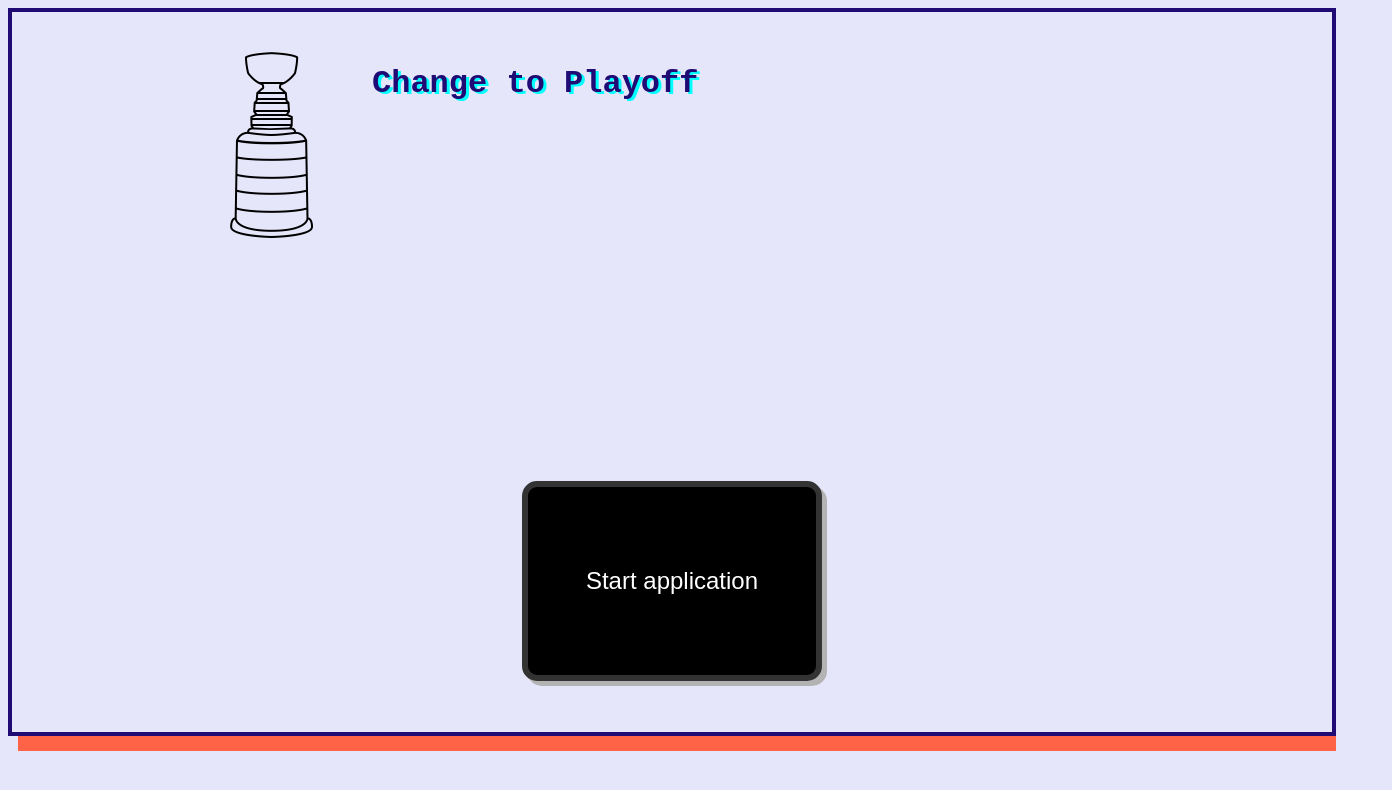
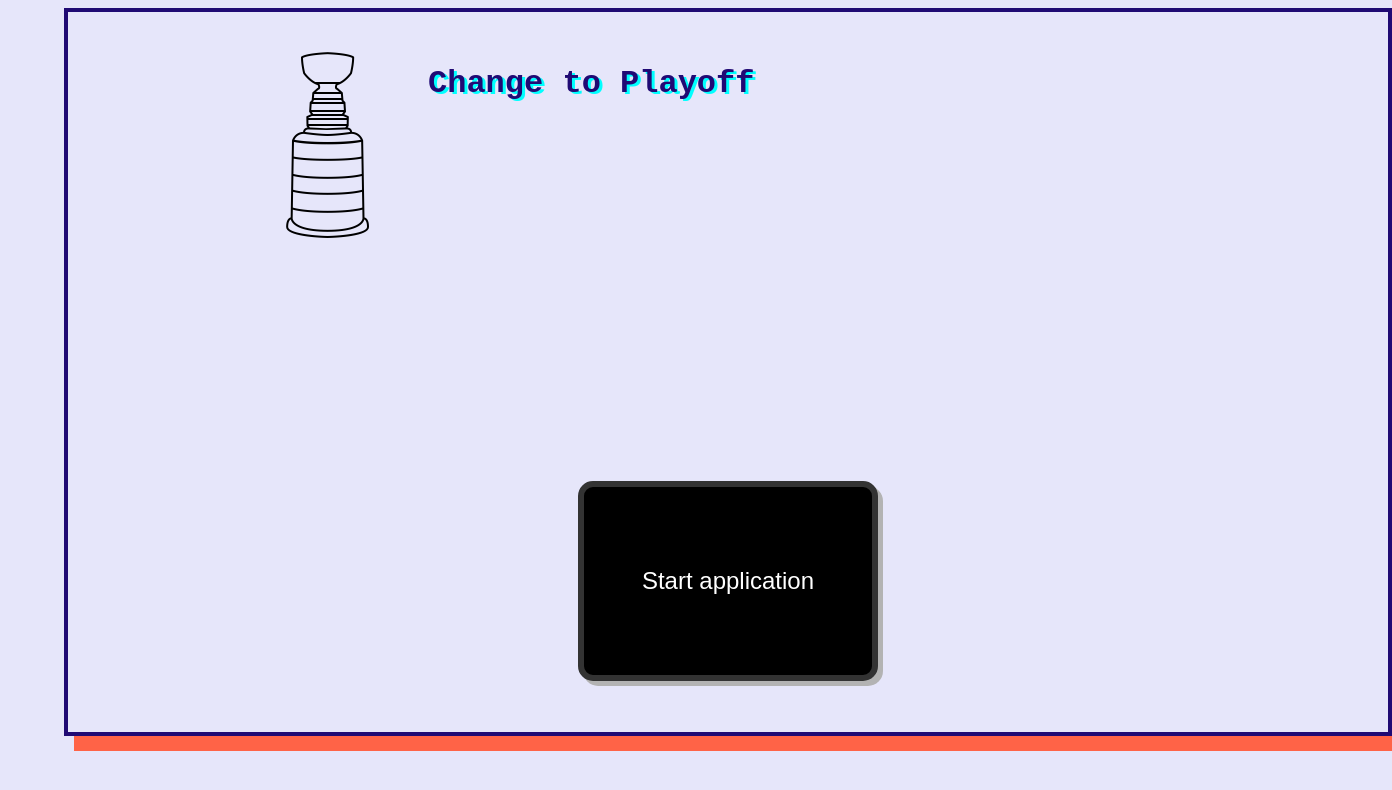
Before and after one commit to Hiipivahalko/playoff-chance-frontend, a React (Create React App) app: page / in a window 1280 px wide. Shown: the top 790 px of the page, 1392 px wide, since content can reach past the window. Built offline with nearby package versions, Linux system fonts and the light colour scheme.

Commit message:
litle fixes

```diff
--- a/src/App.js
+++ b/src/App.js
@@ -40,7 +40,7 @@ const Main = () => {
     //history.push('/')
   }
 
-  console.log(start);
+  //console.log(start);
 
   if (start) {
     return <Redirect to="/teams" />
--- a/src/components/Team.js
+++ b/src/components/Team.js
@@ -21,7 +21,8 @@ const Team = () => {
 
   useEffect( async () => {
     try {
-      const res = await axios.get(`http://localhost:5000/api/teams`)
+      console.log('backend_URL:', process.env.REACT_APP_BACKEND_URL);
+      const res = await axios.get(`${process.env.REACT_APP_BACKEND_URL}/teams`)
       //console.log(res.data.data);
       setTeams(res.data.data)
     } catch (err) {
@@ -44,17 +45,17 @@ const Team = () => {
       return;
     }
 
-    console.log(event.target.value);
+    //console.log(event.target.value);
     setTeam(event.target.value)
   }
 
   const predictChance = async (event) => {
     event.preventDefault()
-    console.log('predicted');
+    //console.log('predicted');
     const data = {'team': team}
     try {
       const res = await axios.post(`${process.env.REACT_APP_BACKEND_URL}predict`, data)
-      console.log(`res: ${res.data.data}`);
+      //console.log(`res: ${res.data.data}`);
       setPrediction(res.data.data)
     } catch (err) {
       console.log(`error: ${err}`);
--- a/src/styles/App.scss
+++ b/src/styles/App.scss
@@ -2,6 +2,8 @@
   display: block;
   margin-left: auto;
   margin-right: auto;
+  padding-left: 3em;
+  padding-right: 3em;
   min-width: 1000px;
   width: auto;
   max-width: 1300px;
@@ -73,7 +75,7 @@ img.cup {
   font-weight: 600;
 
   width: 15em;
-  padding-left: 3em;
+  //padding-left: 3em;
 
 }
 
--- a/src/styles/index.css
+++ b/src/styles/index.css
@@ -2,6 +2,10 @@ body {
   background-color: #E6E6FA;
   font-family: 'Courier New', Courier, monospace;
   height: 95vh;
+  margin-left: auto;
+  margin-right: auto;
+  padding-left: 4em;
+  padding-right: 4em;
 }
 
 .img {
```
